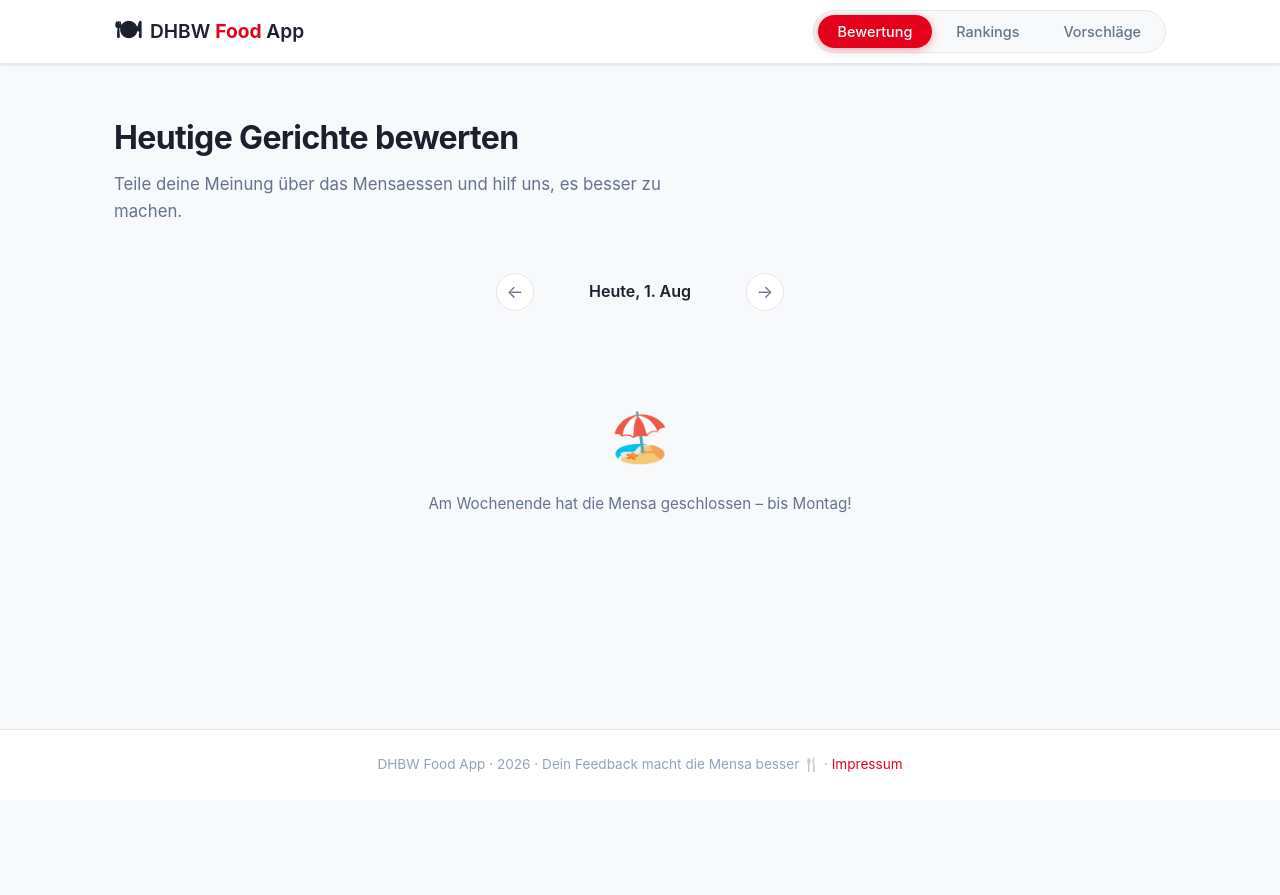
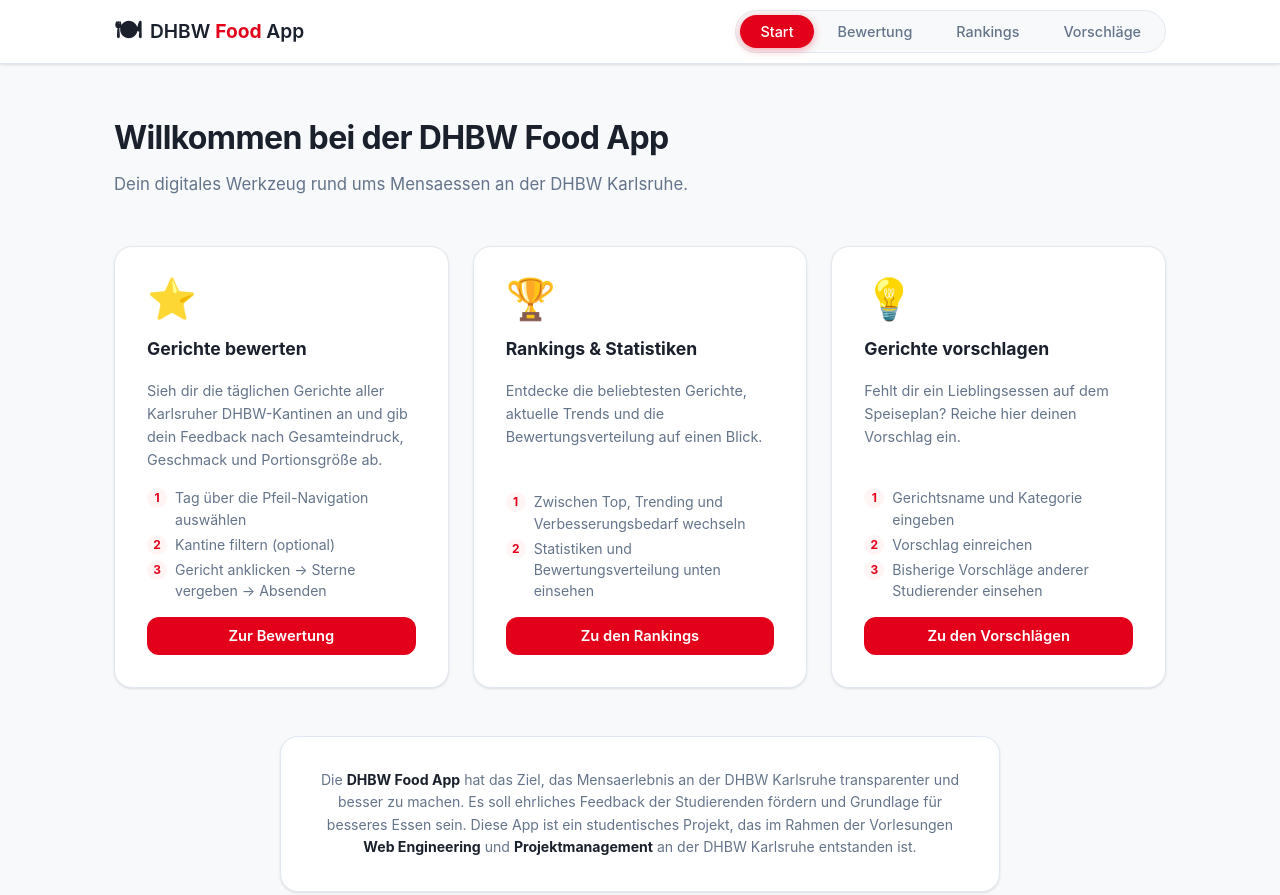
Before and after one commit to WizemannGitHub/DHBW-Food-WebApp, a plain HTML site: page Code/frontend/index.html in a window 1280 px wide. Shown: the top 895 px of the page. Before the commit the page ends 800 px from the top, so only its background shows below. Drawn offline with Linux system fonts and the light colour scheme.

Commit message:
Startseite erstellt und hinzugefügt

```diff
--- a/Code/frontend/css/components.css
+++ b/Code/frontend/css/components.css
@@ -1,6 +1,103 @@
 /* ============================================================
    DHBW FOOD APP – Komponenten-Styles
    ============================================================ */
+
+/* ── Start-Seite ───────────────────────────────────────────── */
+.start-features {
+  display: grid;
+  grid-template-columns: repeat(auto-fit, minmax(260px, 1fr));
+  gap: var(--space-lg);
+  margin-bottom: var(--space-2xl);
+}
+
+.start-feature-card {
+  background: var(--color-surface);
+  border: 1px solid var(--color-border);
+  border-radius: var(--radius-lg);
+  padding: var(--space-xl);
+  box-shadow: var(--shadow-sm);
+  display: flex;
+  flex-direction: column;
+  gap: var(--space-md);
+  transition: box-shadow var(--transition), border-color var(--transition);
+}
+
+.start-feature-card:hover {
+  box-shadow: var(--shadow-md);
+  border-color: var(--color-border-hover);
+}
+
+.start-feature-card__icon {
+  font-size: 2.5rem;
+  line-height: 1;
+}
+
+.start-feature-card__title {
+  font-size: 1.1rem;
+  font-weight: 700;
+  color: var(--color-text);
+}
+
+.start-feature-card__text {
+  font-size: 0.9rem;
+  color: var(--color-text-muted);
+  line-height: 1.6;
+  flex: 1;
+}
+
+.start-note {
+  max-width: 720px;
+  margin: 0 auto;
+  font-size: 0.88rem;
+  color: var(--color-text-muted);
+  line-height: 1.6;
+  text-align: center;
+}
+
+.start-feature-card__steps {
+  list-style: none;
+  padding: 0;
+  margin: 0;
+  display: flex;
+  flex-direction: column;
+  gap: var(--space-xs);
+  counter-reset: steps;
+  flex: 1;
+}
+
+.start-feature-card__steps li {
+  counter-increment: steps;
+  display: flex;
+  align-items: flex-start;
+  gap: var(--space-sm);
+  font-size: 0.88rem;
+  color: var(--color-text-muted);
+  line-height: 1.5;
+}
+
+.start-feature-card__steps li::before {
+  content: counter(steps);
+  background: var(--color-primary-bg);
+  color: var(--color-primary);
+  font-size: 0.75rem;
+  font-weight: 700;
+  min-width: 20px;
+  height: 20px;
+  border-radius: 50%;
+  display: flex;
+  align-items: center;
+  justify-content: center;
+  flex-shrink: 0;
+  margin-top: 1px;
+}
+
+.start-note strong {
+  color: var(--color-text);
+}
+
+@media (max-width: 680px) {
+  .start-features { grid-template-columns: 1fr; }
+}
 
 /* ── Buttons ───────────────────────────────────────────────── */
 .btn {
--- a/Code/frontend/index.html
+++ b/Code/frontend/index.html
@@ -17,7 +17,8 @@
         <span class="header__title">DHBW <strong>Food</strong> App</span>
       </div>
       <nav class="nav">
-        <button class="nav__btn active" data-page="bewertung">Bewertung</button>
+        <button class="nav__btn active" data-page="start">Start</button>
+        <button class="nav__btn" data-page="bewertung">Bewertung</button>
         <button class="nav__btn" data-page="ranking">Rankings</button>
         <button class="nav__btn" data-page="vorschlaege">Vorschläge</button>
       </nav>
@@ -26,6 +27,74 @@
 
   <!-- MAIN -->
   <main class="main">
+
+    <!-- ═══════════════════════════════════════════
+         SEITE 0: START / KURZERKLÄRUNG
+    ═══════════════════════════════════════════ -->
+    <section id="page-start" class="page page--active">
+
+      <div class="page__hero">
+        <h1>Willkommen bei der DHBW Food App</h1>
+        <p>Dein digitales Werkzeug rund ums Mensaessen an der DHBW Karlsruhe.</p>
+      </div>
+
+      <div class="start-features">
+
+        <div class="start-feature-card">
+          <div class="start-feature-card__icon">⭐</div>
+          <h2 class="start-feature-card__title">Gerichte bewerten</h2>
+          <p class="start-feature-card__text">
+            Sieh dir die täglichen Gerichte aller Karlsruher DHBW-Kantinen an
+            und gib dein Feedback nach Gesamteindruck, Geschmack und Portionsgröße ab.
+          </p>
+          <ol class="start-feature-card__steps">
+            <li>Tag über die Pfeil-Navigation auswählen</li>
+            <li>Kantine filtern (optional)</li>
+            <li>Gericht anklicken → Sterne vergeben → Absenden</li>
+          </ol>
+          <button class="btn btn--primary" data-page="bewertung">Zur Bewertung</button>
+        </div>
+
+        <div class="start-feature-card">
+          <div class="start-feature-card__icon">🏆</div>
+          <h2 class="start-feature-card__title">Rankings &amp; Statistiken</h2>
+          <p class="start-feature-card__text">
+            Entdecke die beliebtesten Gerichte, aktuelle Trends
+            und die Bewertungsverteilung auf einen Blick.
+          </p>
+          <ol class="start-feature-card__steps">
+            <li>Zwischen Top, Trending und Verbesserungsbedarf wechseln</li>
+            <li>Statistiken und Bewertungsverteilung unten einsehen</li>
+          </ol>
+          <button class="btn btn--primary" data-page="ranking">Zu den Rankings</button>
+        </div>
+
+        <div class="start-feature-card">
+          <div class="start-feature-card__icon">💡</div>
+          <h2 class="start-feature-card__title">Gerichte vorschlagen</h2>
+          <p class="start-feature-card__text">
+            Fehlt dir ein Lieblingsessen auf dem Speiseplan?
+            Reiche hier deinen Vorschlag ein.
+          </p>
+          <ol class="start-feature-card__steps">
+            <li>Gerichtsname und Kategorie eingeben</li>
+            <li>Vorschlag einreichen</li>
+            <li>Bisherige Vorschläge anderer Studierender einsehen</li>
+          </ol>
+          <button class="btn btn--primary" data-page="vorschlaege">Zu den Vorschlägen</button>
+        </div>
+
+      </div>
+
+      <div class="start-note card">
+        <p>
+          Die <strong>DHBW Food App</strong> hat das Ziel, das Mensaerlebnis an der DHBW Karlsruhe
+          transparenter und besser zu machen. Es soll ehrliches Feedback der Studierenden fördern und Grundlage für besseres Essen sein. Diese App ist ein studentisches Projekt, das im Rahmen der Vorlesungen
+          <strong>Web Engineering</strong> und <strong>Projektmanagement</strong> an der DHBW Karlsruhe entstanden ist.
+        </p>
+      </div>
+
+    </section>
 
     <!-- ═══════════════════════════════════════════
          SEITE 1: BEWERTUNG AKTUELLER GERICHTE
--- a/Code/frontend/js/app.js
+++ b/Code/frontend/js/app.js
@@ -28,9 +28,16 @@
 
   navBtns.forEach(btn => btn.addEventListener('click', () => showPage(btn.dataset.page)));
 
+  // Feature-Card-Buttons auf der Startseite
+  document.querySelectorAll('[data-page]').forEach(el => {
+    if (el.tagName === 'BUTTON' && !el.classList.contains('nav__btn')) {
+      el.addEventListener('click', () => showPage(el.dataset.page));
+    }
+  });
+
   document.getElementById('footer-year').textContent = new Date().getFullYear();
 
   const hash = window.location.hash.replace('#', '');
-  showPage(['bewertung', 'ranking', 'vorschlaege'].includes(hash) ? hash : 'bewertung');
+  showPage(['start', 'bewertung', 'ranking', 'vorschlaege'].includes(hash) ? hash : 'start');
 
 })();
```
